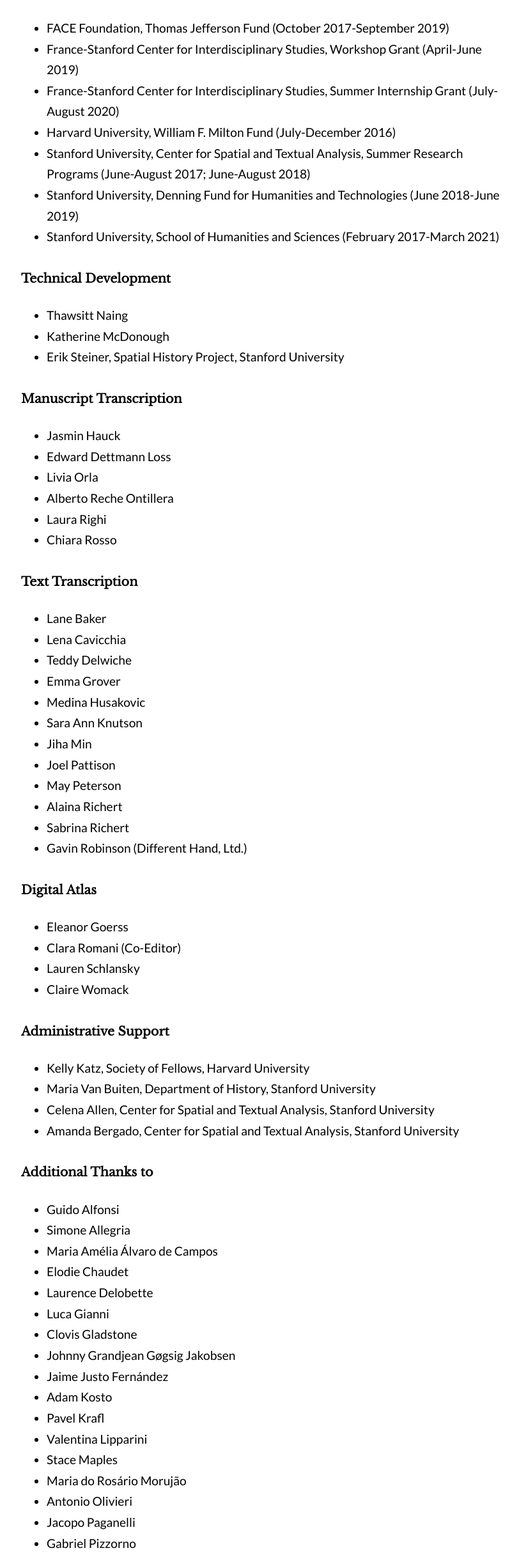
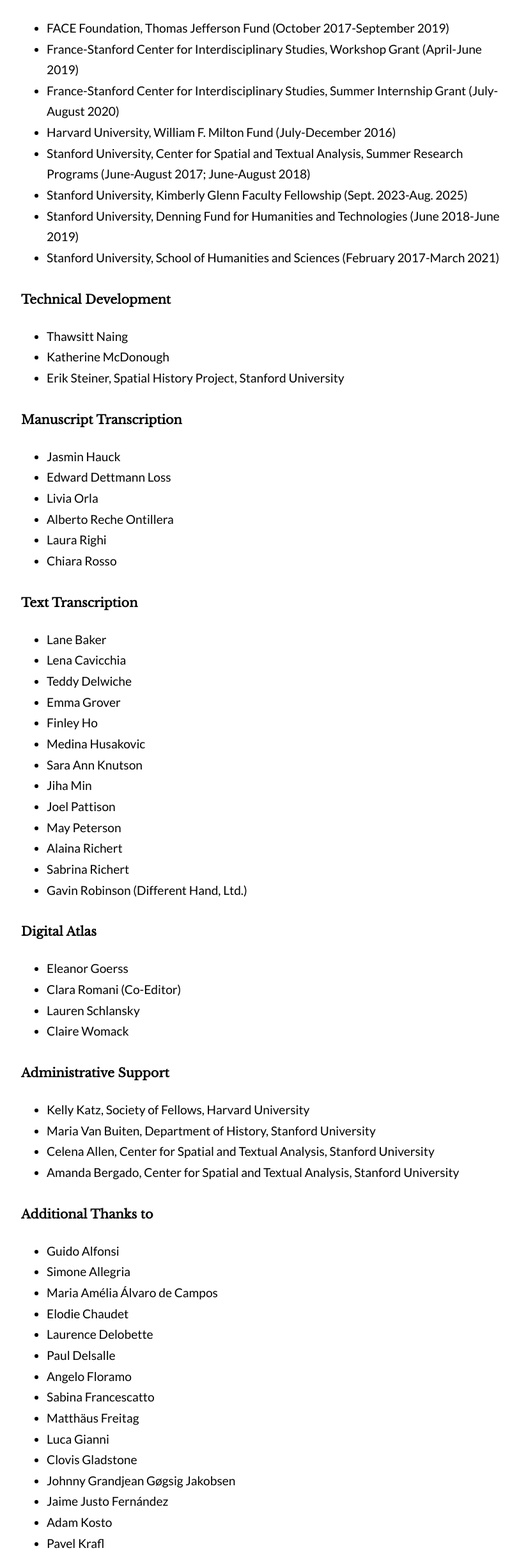
Before and after one commit to corpus-synodalium/corpus-synodalium.com, a Next.js app: page /acknowledgments in a window 1280 px wide. Shown: the part 892-3323 px from the top of the page at 64% size, without its empty margins (223-1035 px from the left). Built offline with nearby package versions, Linux system fonts and the light colour scheme.

Commit message:
Update acknowledgments.js

```diff
--- a/pages/acknowledgments.js
+++ b/pages/acknowledgments.js
@@ -53,6 +53,10 @@
                     June-August 2018)
                 </li>
                 <li>
+                    Stanford University, Kimberly Glenn Faculty Fellowship
+                    (Sept. 2023-Aug. 2025)
+                </li>
+                <li>
                     Stanford University, Denning Fund for Humanities and
                     Technologies (June 2018-June 2019)
                 </li>
@@ -93,6 +97,7 @@
                 <li>Lena Cavicchia</li>
                 <li>Teddy Delwiche</li>
                 <li>Emma Grover</li>
+                <li>Finley Ho</li>
                 <li>Medina Husakovic</li>
                 <li>Sara Ann Knutson</li>
                 <li>Jiha Min</li>
@@ -140,6 +145,10 @@
                 <li>Maria Amélia Álvaro de Campos</li>
                 <li>Elodie Chaudet</li>
                 <li>Laurence Delobette</li>
+                <li>Paul Delsalle</li>
+                <li>Angelo Floramo</li>
+                <li>Sabina Francescatto</li>
+                <li>Matthäus Freitag</li>
                 <li>Luca Gianni</li>
                 <li>Clovis Gladstone</li>
                 <li>Johnny Grandjean Gøgsig Jakobsen</li>
```
